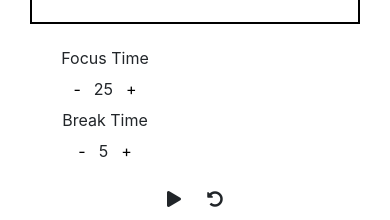
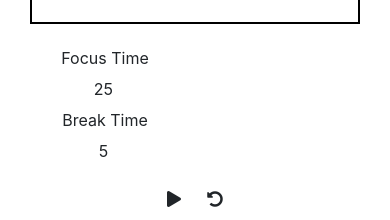
Before and after one commit to marley/pomodoro, a React (Create React App) app: page / in a window 390 px wide. Shown: the part 362-582 px from the top of the page. Built offline with nearby package versions, Linux system fonts and the light colour scheme.

Commit message:
Update mobile breakpoint css

```diff
--- a/src/App.css
+++ b/src/App.css
@@ -27,6 +27,8 @@
 }
 
 #app-dials {
+  display: flex;
+  flex-direction: column;
   grid-area: dials;
   margin: 3%;
 }
@@ -59,10 +61,16 @@
     display: flex;
     flex-direction: column;
   }
-  #session-increment,
-  #break-increment,
-  #session-decrement,
-  #break-decrement {
-    color: black;
+  #app-dials {
+    display: flex;
+    flex-direction: row;
+    grid-area: dials;
+    margin: 3%;
+  }
+
+  #session-dial-div:hover,
+  #break-dial-div:hover {
+    color: var(--bs-light);
+    background-color: var(--bs-dark);
   }
 }
```
